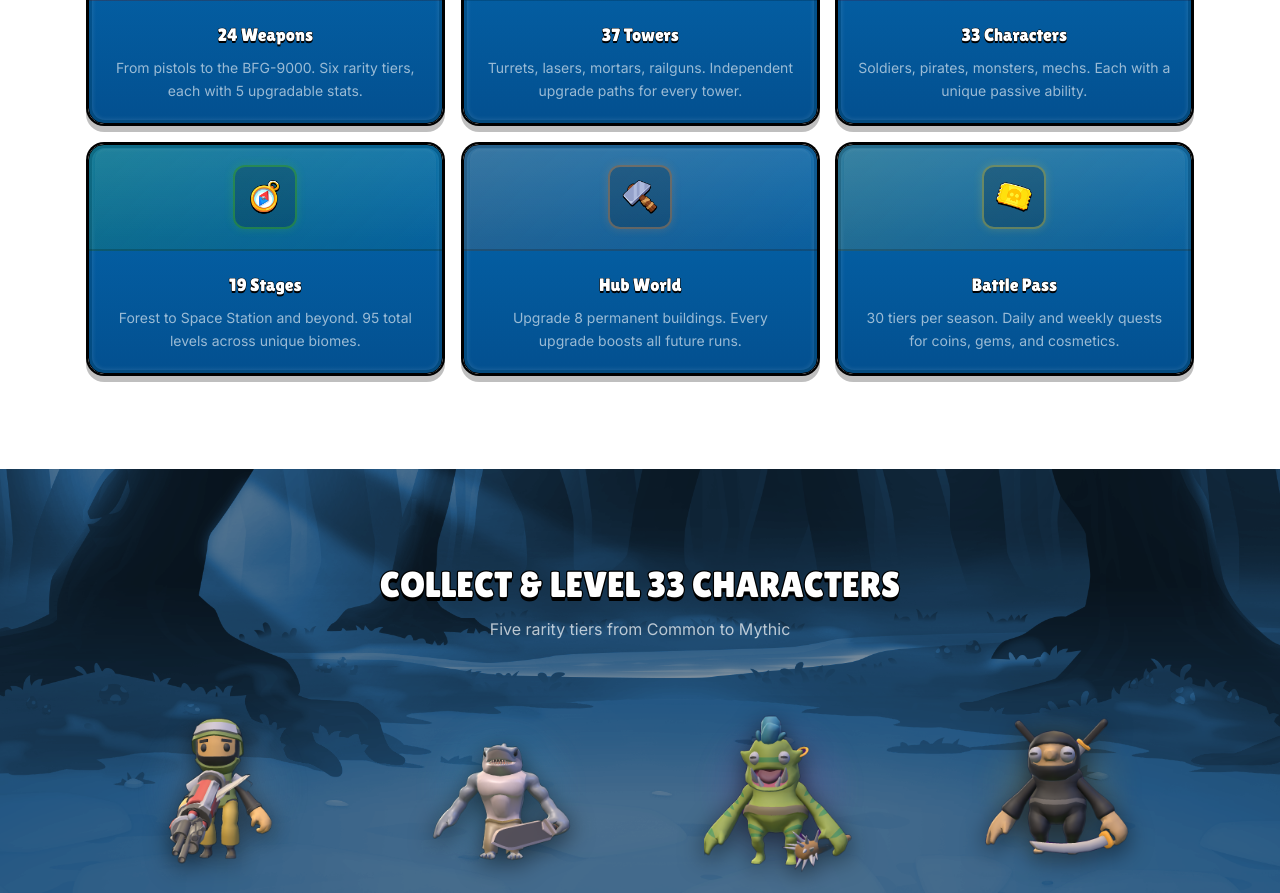
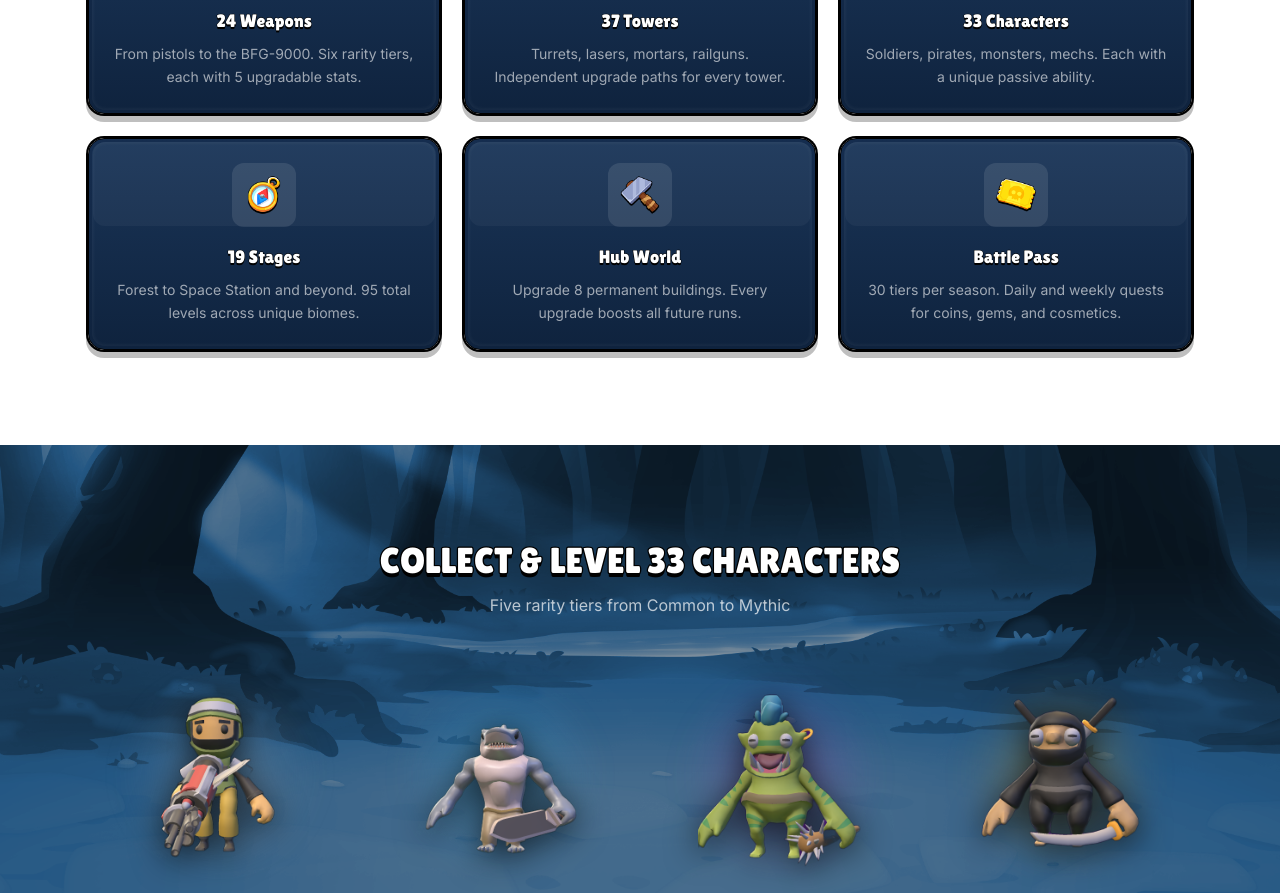
Before and after one commit to haraldeskeland/ironsight-web, a Next.js app: page / in a window 1280 px wide. Shown: the part 960-1853 px from the top of the page. Built offline with nearby package versions, Linux system fonts and the light colour scheme.

Commit message:
fix: bigger characters no cutoff, more glow, rounded-lg pills, stronger hero vignette, #0F233E navbar/panels, cleaner feature cards

```diff
--- a/src/app/globals.css
+++ b/src/app/globals.css
@@ -197,7 +197,7 @@ body {
   /* Game panel — 3D depth with black border, inner gradient, shine */
   .game-panel {
     position: relative;
-    background: linear-gradient(180deg, #035a9a 0%, #034a7e 100%);
+    background: linear-gradient(180deg, #152d4f 0%, #0F233E 100%);
     border: 1px solid #000;
     border-radius: 16px;
     box-shadow:
@@ -211,19 +211,19 @@ body {
     content: "";
     inset: 3px;
     border-radius: 13px;
-    background: linear-gradient(180deg, #0468af 0%, #035090 100%);
-    box-shadow: inset 0 0 4px 1px rgba(255,255,255,0.1);
+    background: linear-gradient(180deg, #1a3558 0%, #0F233E 100%);
+    box-shadow: inset 0 0 4px 1px rgba(255,255,255,0.06);
     z-index: 0;
   }
   .game-panel::after {
     position: absolute;
     content: "";
-    top: 4px;
-    right: 6px;
-    left: 6px;
+    top: 3px;
+    right: 4px;
+    left: 4px;
     height: 40%;
-    border-radius: 10px;
-    background: linear-gradient(180deg, rgba(255,255,255,0.08) 0%, transparent 100%);
+    border-radius: 12px;
+    background: rgba(255,255,255,0.04);
     z-index: 1;
   }
   .game-panel > * {
--- a/src/components/Characters.tsx
+++ b/src/components/Characters.tsx
@@ -3,12 +3,12 @@
 import Image from "next/image";
 import { useEffect, useRef } from "react";
 
-const rarityColors: Record<string, { color: string; dark: string; label: string }> = {
-  Common:    { color: "#b8b8b8", dark: "#6a6a6a", label: "Common" },
-  Rare:      { color: "#4fc3f7", dark: "#0277bd", label: "Rare" },
-  Epic:      { color: "#ab47bc", dark: "#6a1b9a", label: "Epic" },
-  Legendary: { color: "#ffab00", dark: "#c67c00", label: "Legendary" },
-  Mythic:    { color: "#FE4546", dark: "#b71c1c", label: "Mythic" },
+const rarityColors: Record<string, { color: string; dark: string }> = {
+  Common:    { color: "#b8b8b8", dark: "#6a6a6a" },
+  Rare:      { color: "#4fc3f7", dark: "#0277bd" },
+  Epic:      { color: "#ab47bc", dark: "#6a1b9a" },
+  Legendary: { color: "#ffab00", dark: "#c67c00" },
+  Mythic:    { color: "#FE4546", dark: "#b71c1c" },
 };
 
 const characters = [
@@ -63,7 +63,7 @@ export default function Characters() {
           Five rarity tiers from Common to Mythic
         </p>
 
-        <div ref={ref} className="mt-12 grid grid-cols-2 gap-x-2 gap-y-8 sm:grid-cols-3 md:grid-cols-4">
+        <div ref={ref} className="mt-12 grid grid-cols-2 gap-x-4 gap-y-6 sm:grid-cols-3 md:grid-cols-4">
           {characters.map((c) => {
             const r = rarityColors[c.rarity];
             return (
@@ -72,32 +72,32 @@ export default function Characters() {
                 data-char-card
                 className="reveal-hidden flex flex-col items-center transition-transform duration-200 hover:-translate-y-3"
               >
-                {/* Glow behind character */}
-                <div className="relative">
+                {/* Glow behind character — bigger, more intense */}
+                <div className="relative flex items-center justify-center" style={{ width: 180, height: 220 }}>
                   <div
-                    className="absolute left-1/2 top-1/2 -translate-x-1/2 -translate-y-1/2"
+                    className="absolute"
                     style={{
-                      width: 160,
-                      height: 160,
+                      width: 200,
+                      height: 200,
                       borderRadius: "50%",
-                      background: `radial-gradient(circle, ${r.color}40 0%, ${r.color}15 40%, transparent 70%)`,
-                      filter: "blur(8px)",
+                      background: `radial-gradient(circle, ${r.color}55 0%, ${r.color}25 35%, ${r.color}08 60%, transparent 80%)`,
+                      filter: "blur(12px)",
                     }}
                   />
-                  <div className="relative h-[200px] w-[150px]">
+                  <div className="relative h-[220px] w-[180px]">
                     <Image
                       src={`/characters/${c.img}.png`}
                       alt={c.name}
                       fill
                       className="object-contain"
-                      style={{ filter: "drop-shadow(0 6px 12px rgba(0,0,0,0.6))" }}
+                      style={{ filter: "drop-shadow(0 6px 16px rgba(0,0,0,0.7))" }}
                     />
                   </div>
                 </div>
 
                 {/* Name */}
                 <h3
-                  className="mt-2 font-game text-xl text-white"
+                  className="mt-1 font-game text-xl text-white"
                   style={{
                     WebkitTextStroke: "1.5px #000",
                     paintOrder: "stroke fill",
@@ -107,22 +107,21 @@ export default function Characters() {
                   {c.name}
                 </h3>
 
-                {/* Rarity pill — 3D style */}
+                {/* Rarity pill — subtle rounded rect, not full circle */}
                 <div
-                  className="relative mt-2 overflow-hidden rounded-full px-5 py-1"
+                  className="relative mt-1.5 overflow-hidden rounded-lg px-4 py-0.5"
                   style={{
                     background: `linear-gradient(180deg, ${r.color} 0%, ${r.color} 48%, ${r.dark} 52%, ${r.dark} 100%)`,
                     border: "1px solid #000",
-                    boxShadow: `0 0 0 1px #000, 0 3px 0 1px rgba(0,0,0,0.3), 0 0 12px ${r.color}40`,
+                    boxShadow: `0 0 0 1px #000, 0 2px 0 1px rgba(0,0,0,0.3), 0 0 16px ${r.color}35`,
                   }}
                 >
-                  {/* Shine on top half */}
                   <div
                     className="absolute top-0 right-0 left-0 h-[48%]"
-                    style={{ background: "rgba(255,255,255,0.2)", borderRadius: "999px 999px 2px 2px" }}
+                    style={{ background: "rgba(255,255,255,0.2)", borderRadius: "8px 8px 2px 2px" }}
                   />
                   <span
-                    className="relative z-10 font-game text-xs text-white"
+                    className="relative z-10 font-game text-[11px] text-white"
                     style={{
                       WebkitTextStroke: "0.5px #000",
                       paintOrder: "stroke fill",
--- a/src/components/Features.tsx
+++ b/src/components/Features.tsx
@@ -4,12 +4,12 @@ import Image from "next/image";
 import { useEffect, useRef } from "react";
 
 const features = [
-  { icon: "/sprites/Icon_Sword.png", title: "24 Weapons", desc: "From pistols to the BFG-9000. Six rarity tiers, each with 5 upgradable stats.", accent: "#FE4546", shadow: "#7a0000" },
-  { icon: "/sprites/Icon_Shield.png", title: "37 Towers", desc: "Turrets, lasers, mortars, railguns. Independent upgrade paths for every tower.", accent: "#017BCC", shadow: "#003d66" },
-  { icon: "/sprites/Icon_Crown.png", title: "33 Characters", desc: "Soldiers, pirates, monsters, mechs. Each with a unique passive ability.", accent: "#ab47bc", shadow: "#4a1a5e" },
-  { icon: "/sprites/Icon_Compass.png", title: "19 Stages", desc: "Forest to Space Station and beyond. 95 total levels across unique biomes.", accent: "#51D502", shadow: "#1a4a00" },
-  { icon: "/sprites/Icon_Hammer.png", title: "Hub World", desc: "Upgrade 8 permanent buildings. Every upgrade boosts all future runs.", accent: "#FE8F37", shadow: "#7a3a00" },
-  { icon: "/sprites/Icon_Golden_Pass.png", title: "Battle Pass", desc: "30 tiers per season. Daily and weekly quests for coins, gems, and cosmetics.", accent: "#FFDC2F", shadow: "#7a5200" },
+  { icon: "/sprites/Icon_Sword.png", title: "24 Weapons", desc: "From pistols to the BFG-9000. Six rarity tiers, each with 5 upgradable stats." },
+  { icon: "/sprites/Icon_Shield.png", title: "37 Towers", desc: "Turrets, lasers, mortars, railguns. Independent upgrade paths for every tower." },
+  { icon: "/sprites/Icon_Crown.png", title: "33 Characters", desc: "Soldiers, pirates, monsters, mechs. Each with a unique passive ability." },
+  { icon: "/sprites/Icon_Compass.png", title: "19 Stages", desc: "Forest to Space Station and beyond. 95 total levels across unique biomes." },
+  { icon: "/sprites/Icon_Hammer.png", title: "Hub World", desc: "Upgrade 8 permanent buildings. Every upgrade boosts all future runs." },
+  { icon: "/sprites/Icon_Golden_Pass.png", title: "Battle Pass", desc: "30 tiers per season. Daily and weekly quests for coins, gems, and cosmetics." },
 ];
 
 export default function Features() {
@@ -47,32 +47,16 @@ export default function Features() {
           Everything you need to defend, upgrade, and dominate
         </p>
 
-        <div ref={ref} className="mt-10 grid grid-cols-1 gap-5 sm:grid-cols-2 lg:grid-cols-3">
+        <div ref={ref} className="mt-12 grid grid-cols-1 gap-6 sm:grid-cols-2 lg:grid-cols-3">
           {features.map((f) => (
             <div
               key={f.title}
               data-feature-card
-              className="reveal-hidden game-panel overflow-hidden transition-transform duration-200 hover:-translate-y-1"
+              className="reveal-hidden game-panel p-6 text-center transition-transform duration-200 hover:-translate-y-1"
             >
-              <div
-                className="flex items-center justify-center py-5"
-                style={{
-                  background: `linear-gradient(135deg, ${f.accent}25, ${f.accent}08)`,
-                  borderBottom: "2px solid rgba(0,0,0,0.2)",
-                }}
-              >
-                <div
-                  className="flex h-16 w-16 items-center justify-center rounded-xl"
-                  style={{
-                    background: "rgba(0,0,0,0.2)",
-                    border: `2px solid ${f.accent}55`,
-                    boxShadow: `0 0 10px ${f.accent}30`,
-                  }}
-                >
-                  <Image src={f.icon} alt={f.title} width={36} height={36} />
+              <div className="mx-auto mb-4 flex h-16 w-16 items-center justify-center rounded-xl bg-white/10">
+                <Image src={f.icon} alt={f.title} width={40} height={40} />
               </div>
-              </div>
-              <div className="p-5 text-center">
               <h3
                 className="font-game text-lg text-white"
                 style={{
@@ -87,7 +71,6 @@ export default function Features() {
                 {f.desc}
               </p>
             </div>
-            </div>
           ))}
         </div>
       </div>
--- a/src/components/Hero.tsx
+++ b/src/components/Hero.tsx
@@ -26,10 +26,11 @@ export default function Hero() {
     <section ref={sectionRef} className="relative min-h-[50vh] overflow-hidden">
       <div
         className="absolute inset-0 bg-cover bg-center bg-no-repeat"
-        style={{ backgroundImage: "url('/loading-2.jpg')" }}
+        style={{ backgroundImage: "url('/loading-2.jpg')", filter: "brightness(1.15) contrast(1.1)" }}
       />
-      <div className="absolute inset-0 bg-gradient-to-r from-black/80 via-black/40 to-transparent" />
-      <div className="absolute inset-0 bg-gradient-to-t from-black/60 via-transparent to-transparent" />
+      {/* Stronger vignette — darker left, top, bottom */}
+      <div className="absolute inset-0 bg-gradient-to-r from-black/90 via-black/50 to-black/10" />
+      <div className="absolute inset-0 bg-gradient-to-b from-black/40 via-transparent to-black/70" />
 
       <div className="relative mx-auto flex min-h-[50vh] max-w-6xl items-center px-6">
         <div className="max-w-xl">
--- a/src/components/Navbar.tsx
+++ b/src/components/Navbar.tsx
@@ -26,9 +26,9 @@ export default function Navbar() {
     <nav
       className="fixed top-0 z-50 w-full transition-all duration-300"
       style={{
-        background: scrolled ? "rgba(3,74,126,0.95)" : "transparent",
-        borderBottom: scrolled ? "4px solid #022d55" : "none",
-        boxShadow: scrolled ? "0 4px 12px rgba(0,0,0,0.3)" : "none",
+        background: scrolled ? "rgba(15,35,62,0.97)" : "transparent",
+        borderBottom: scrolled ? "4px solid #091a30" : "none",
+        boxShadow: scrolled ? "0 4px 12px rgba(0,0,0,0.4)" : "none",
         backdropFilter: scrolled ? "blur(8px)" : "none",
       }}
     >
```
Lines whose indentation alone changed are shown as unchanged.
